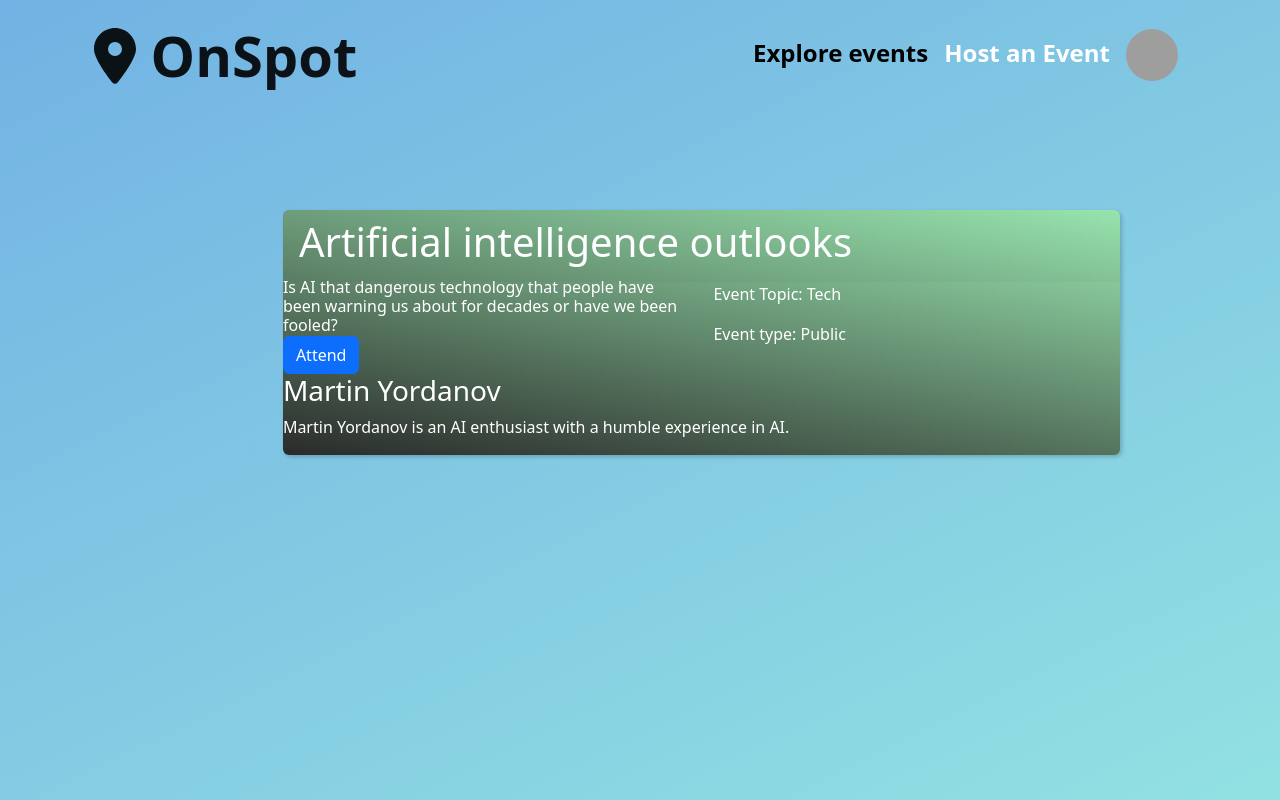
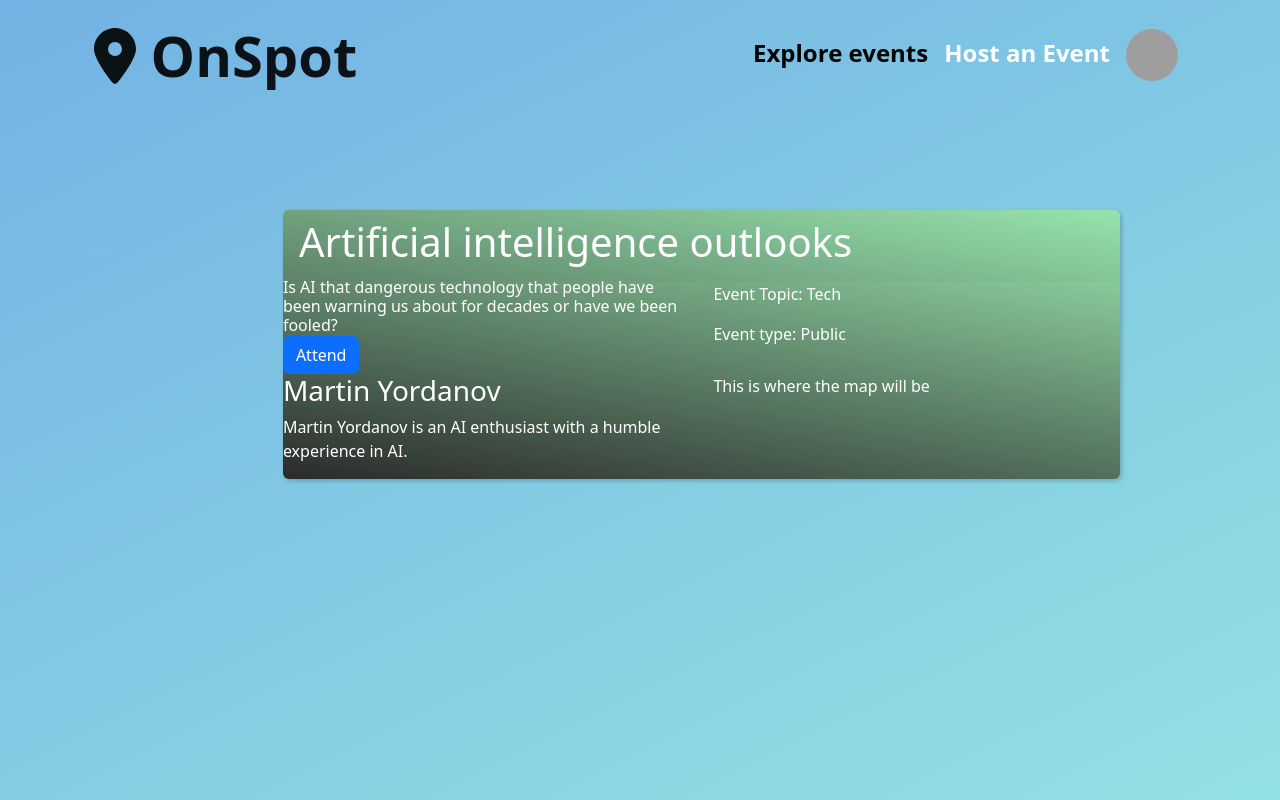
Before and after one commit to MartinYordanov374/OnSpot, a React (Create React App) app: page /Event in a window 1280 px wide. Built offline with nearby package versions, Linux system fonts and the light colour scheme; grey boxes are pictures that could not be loaded.

Commit message:
Finished the event page card template

```diff
--- a/src/Components/EventPageComponent/EventPageComponent.js
+++ b/src/Components/EventPageComponent/EventPageComponent.js
@@ -1,7 +1,6 @@
 import React, { Component } from 'react'
 import { Container, Button,Card, } from 'react-bootstrap'
 import NavbarComponentRegisteredUser from '../NavbarComponent/NavbarComponentRegisteredUser'
-
 export default class EventPageComponent extends Component {
   render() {
     return (
@@ -24,8 +23,17 @@ export default class EventPageComponent extends Component {
 
 
                 </div>
-                <h3>Martin Yordanov</h3>
-                <p>Martin Yordanov is an AI enthusiast with a humble experience in AI.</p>
+                <div className='row'>
+                    <div className='col'>
+                        <h3>Martin Yordanov</h3>
+                        <p>Martin Yordanov is an AI enthusiast with a humble experience in AI.</p>
+
+                    </div>
+                    <div className='mapWrapper col'>
+                        <p>This is where the map will be</p>
+                    </div>
+
+                </div>
           </Card>
       </Container>
     )
```
